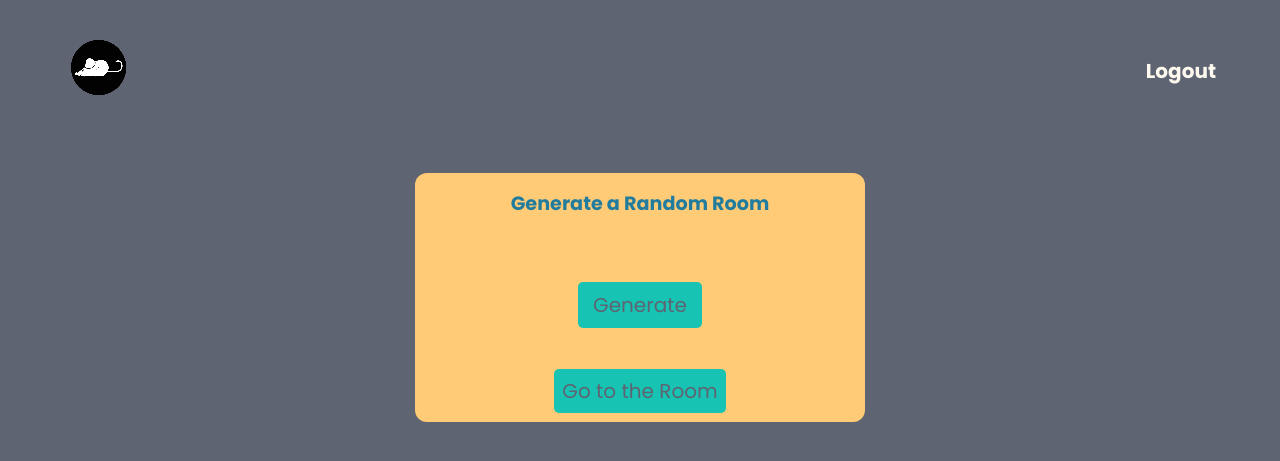
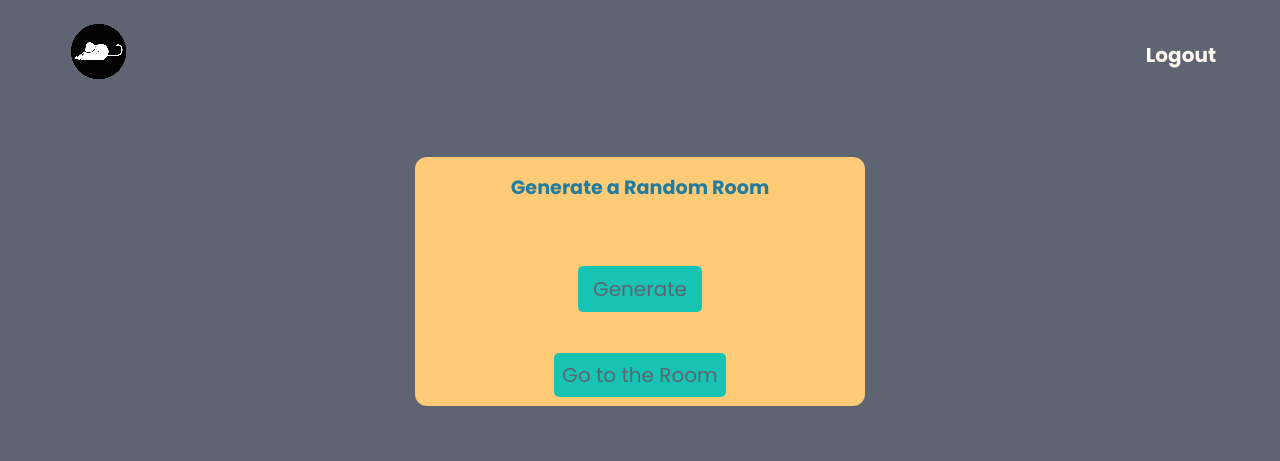
Before and after one commit to ikazreal21/Django-Basic-RealTime-Chat, a Django app: page / in a window 1280 px wide. Shown: the top 461 px of the page. Run offline with Django 3.2, Linux system fonts and the light colour scheme; a user stored in the database is signed in; some libraries are stand-ins or nearby versions.

Commit message:
Edit the Css Bug

```diff
--- a/ChatRoom/settings.py
+++ b/ChatRoom/settings.py
@@ -116,7 +116,7 @@ USE_TZ = True
 
 STATIC_URL = '/static/'
 
-STATIC_ROOT = os.path.join(BASE_DIR, "staticfiles")
+# STATIC_ROOT = os.path.join(BASE_DIR, "staticfiles")
 
 STATICFILES_DIRS = [os.path.join(BASE_DIR, "static")]
 
--- a/chats/templates/chats/base.html
+++ b/chats/templates/chats/base.html
@@ -10,7 +10,7 @@
 		integrity="sha384-AYmEC3Yw5cVb3ZcuHtOA93w35dYTsvhLPVnYs9eStHfGJvOvKxVfELGroGkvsg+p"
 		crossorigin="anonymous"/>
 	<!-- <link href="https://cdn.jsdelivr.net/npm/bootstrap@5.1.0/dist/css/bootstrap.min.css" rel="stylesheet" integrity="sha384-KyZXEAg3QhqLMpG8r+8fhAXLRk2vvoC2f3B09zVXn8CA5QIVfZOJ3BCsw2P0p/We" crossorigin="anonymous"> -->
-	<link rel="stylesheet" type="text/css" href="{% static 'css/index.css' %}">
+	<link rel="stylesheet" type="text/css" href="{% static 'css/main.css' %}">
 	<link rel="icon" href="{% static '/image/favicon.ico' %}" type="image/x-icon">
 	<title>{% block title %}{% endblock %}</title>
 </head>
--- a/static/css/index.css
+++ b/static/css/main.css
@@ -38,7 +38,7 @@ section {
   -webkit-box-align: center;
       -ms-flex-align: center;
           align-items: center;
-  margin-top: 2rem;
+  margin-top: 1rem;
 }
 
 .nav-links a {
```
